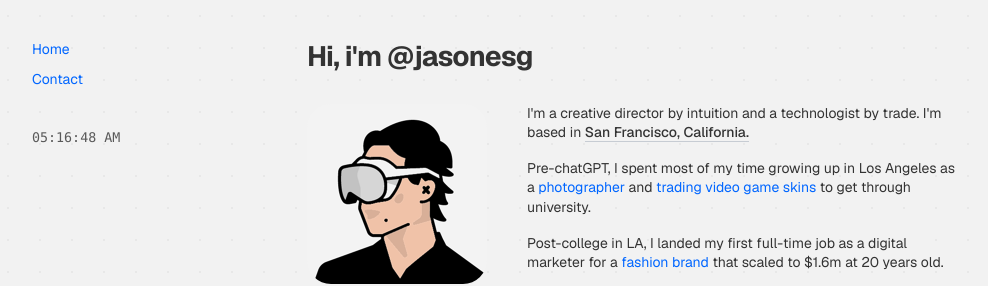
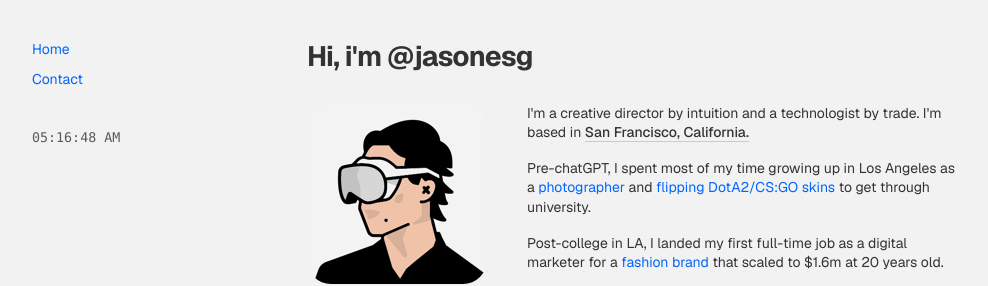
Before and after one commit to jasonesg/jasonesg-next, a Next.js app: page / in a window 1280 px wide. Shown: the top 286 px of the page, without its empty margins (8-996 px from the left). Built offline with nearby package versions, Linux system fonts and the light colour scheme.

Commit message:
Update page.jsx

```diff
--- a/src/app/page.jsx
+++ b/src/app/page.jsx
@@ -74,7 +74,7 @@ export default function Home() {
                   </a>{" "}
                   and{" "}
                   <a href="https://collegepreppodcast.com/2017/07/170-wise-budgeting-advice-teenager/" target="_blank" rel="noopener" className="text-link hover:underline">
-                    trading video game skins
+                    flipping DotA2/CS:GO skins
                   </a>{" "}
                   to get through university.
                 </p>
```
